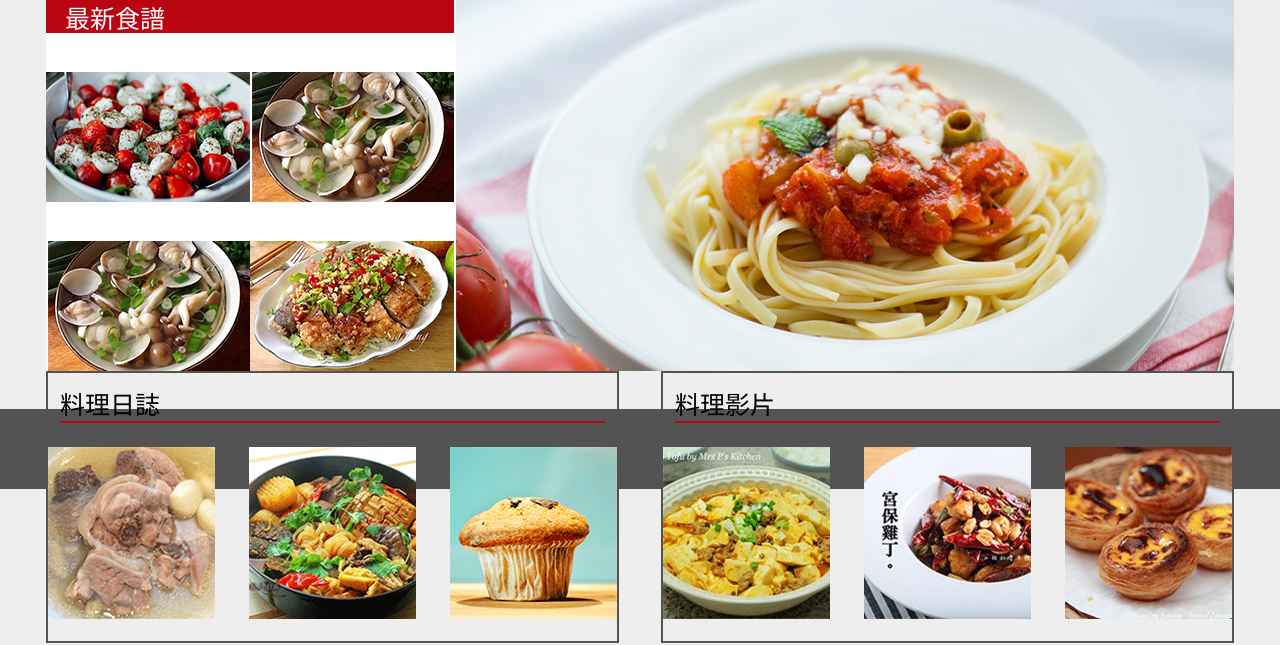
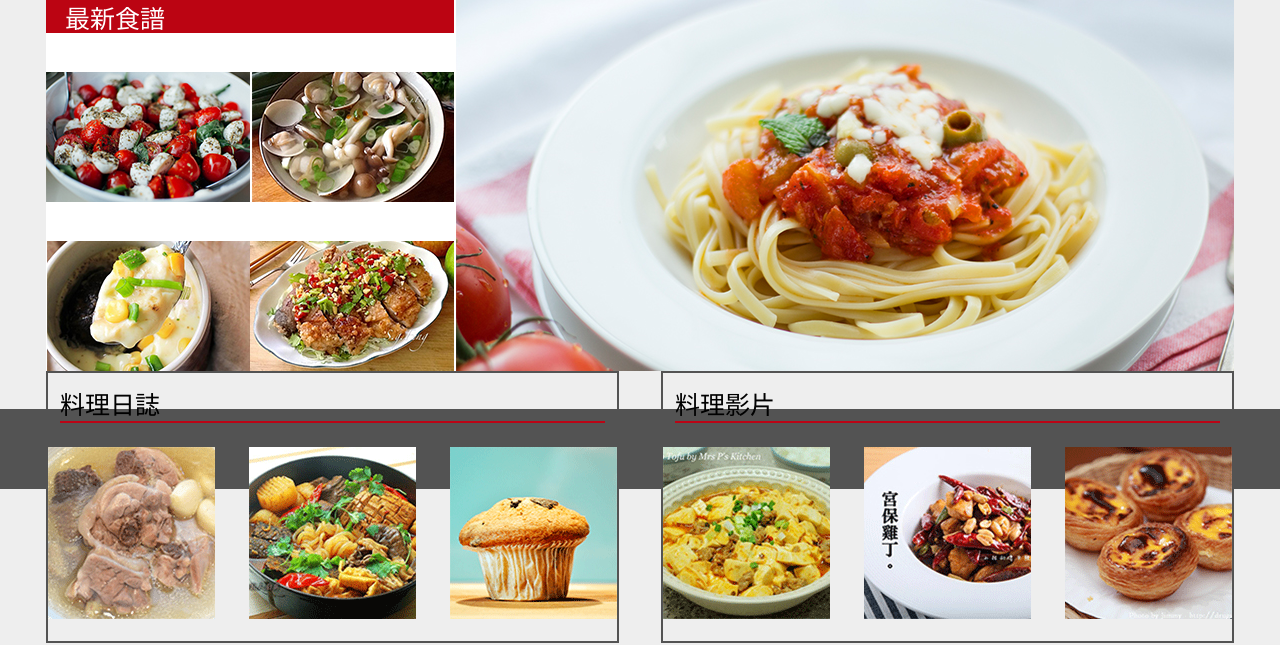
Before and after one commit to pluto27351/wk10, a plain HTML site: page index.html in a window 1280 px wide. Shown: the part 1519-2164 px from the top of the page. Drawn offline with Linux system fonts and the light colour scheme.

Commit message:
Add files via upload

```diff
--- a/index.html
+++ b/index.html
@@ -88,7 +88,7 @@
           <p>菇菇蛤蠣湯</p>
         </div>
         <div>
-          <a href="#"><img src="img/img_new2.jpg" alt="new2"></a>
+          <a href="#"><img src="img/img_new3.jpg" alt="new2"></a>
           <p>簡易蒸蛋</p>
         </div>
         <div>
```
